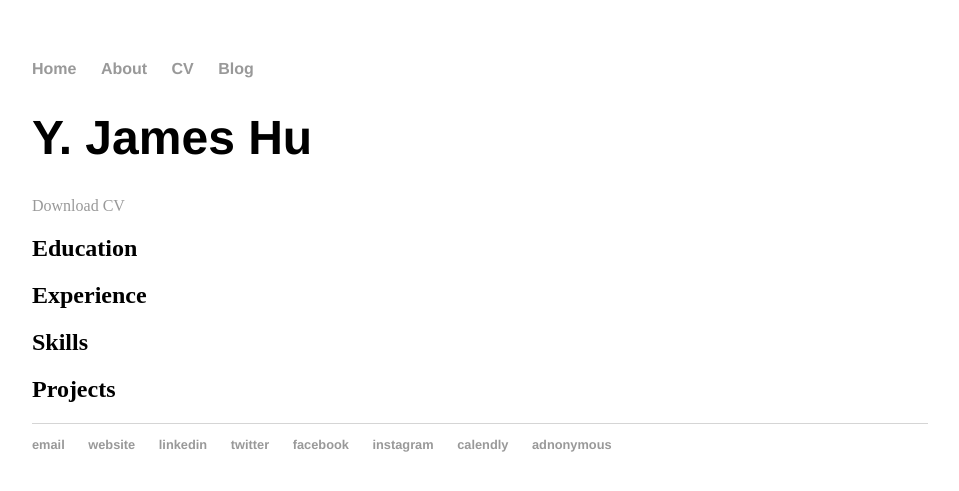
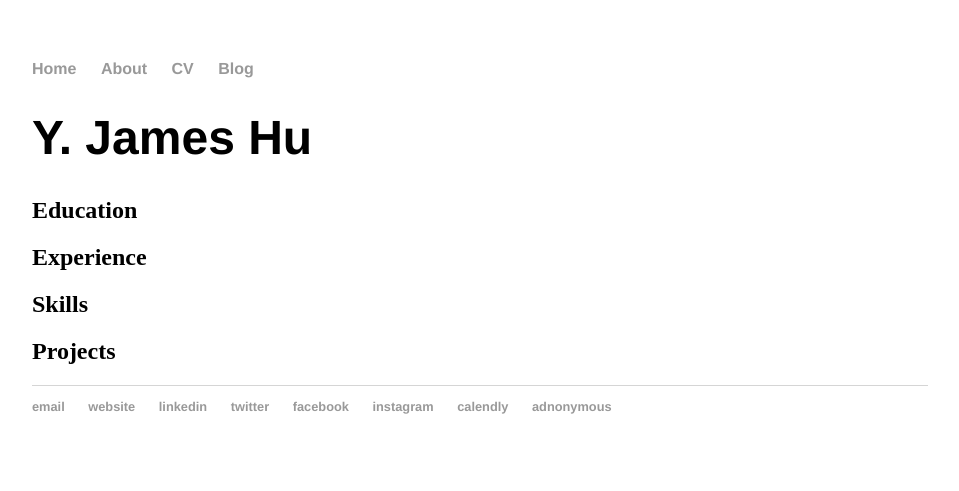
Before and after one commit to y-james-hu/y-james-hu.github.io, a Jekyll site: the page built from cv/index.html, in a window 1280 px wide. Shown: the top 491 px of the page, without its empty margins (160-1119 px from the left). Built offline with Jekyll 4.4.1, drawn with Linux system fonts in a browser that asks for light colours.

Commit message:
Update index.html

```diff
--- a/cv/index.html
+++ b/cv/index.html
@@ -3,9 +3,6 @@ layout: default
 title: CV
 ---
 <h1>Y. James Hu</h1>
-
-<div class="cv">
-	<a href="#" class="download" title="Download CV as PDF">Download CV</a>
 
 <h2>Education</h2>
 
```
